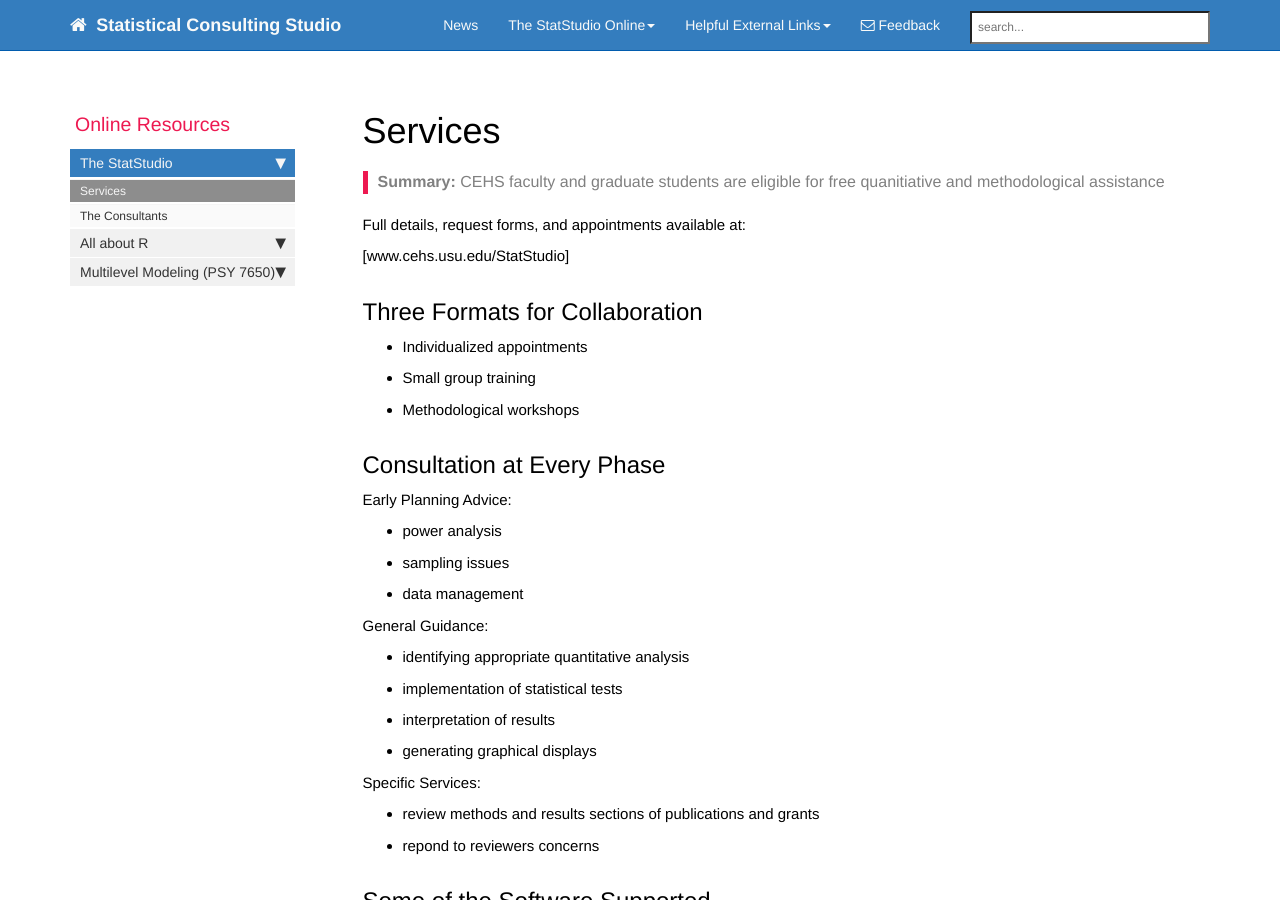
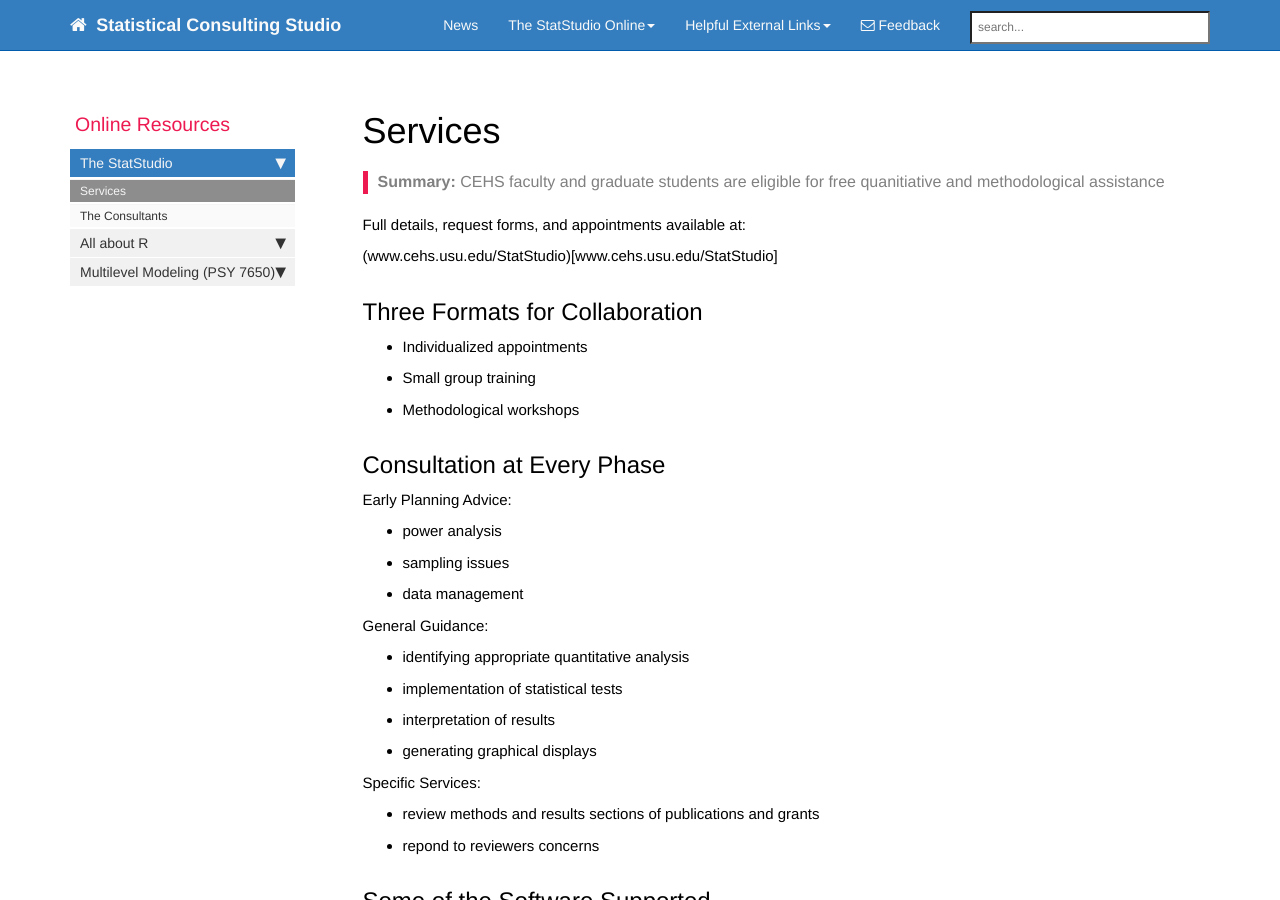
Before and after one commit to USUstatstudio/blog, a Jekyll site: the page built from pages/services.md, in a window 1280 px wide and 900 px high. Built offline with Jekyll 4.4.1, drawn with Linux system fonts in a browser that asks for light colours; nearby versions of some CDN libraries; comment, search, counter and statistics services are not loaded.

Commit message:
Update services.md

```diff
--- a/pages/services.md
+++ b/pages/services.md
@@ -12,7 +12,7 @@ folder: StatStudio
 
 Full details, request forms, and appointments available at:
 
-[www.cehs.usu.edu/StatStudio]
+(www.cehs.usu.edu/StatStudio)[www.cehs.usu.edu/StatStudio]
 
 ## Three Formats for Collaboration
 
@@ -47,3 +47,6 @@ Specific Services:
 * R
 * GPower
 * Mplus
+
+
+{% include links.html %}
```
